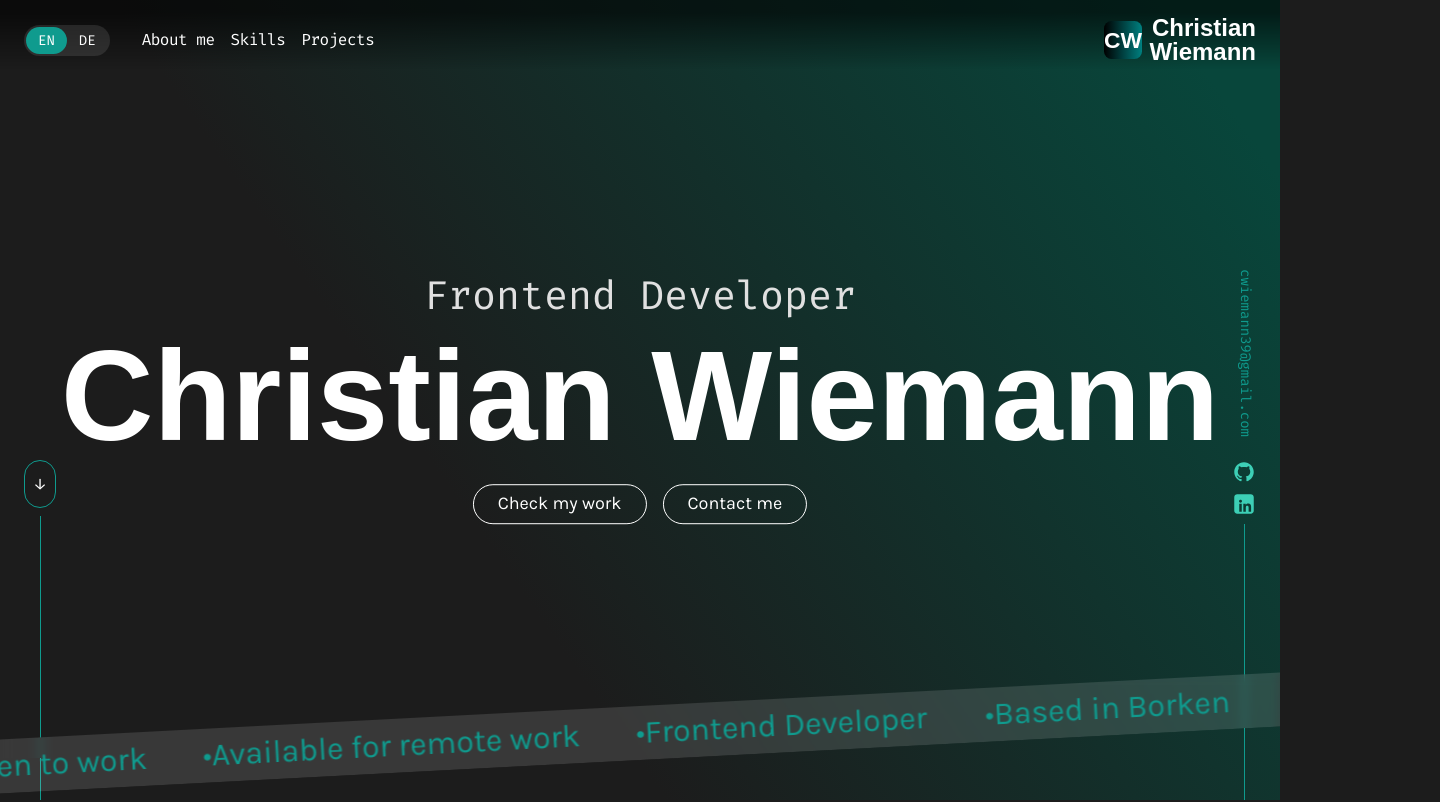
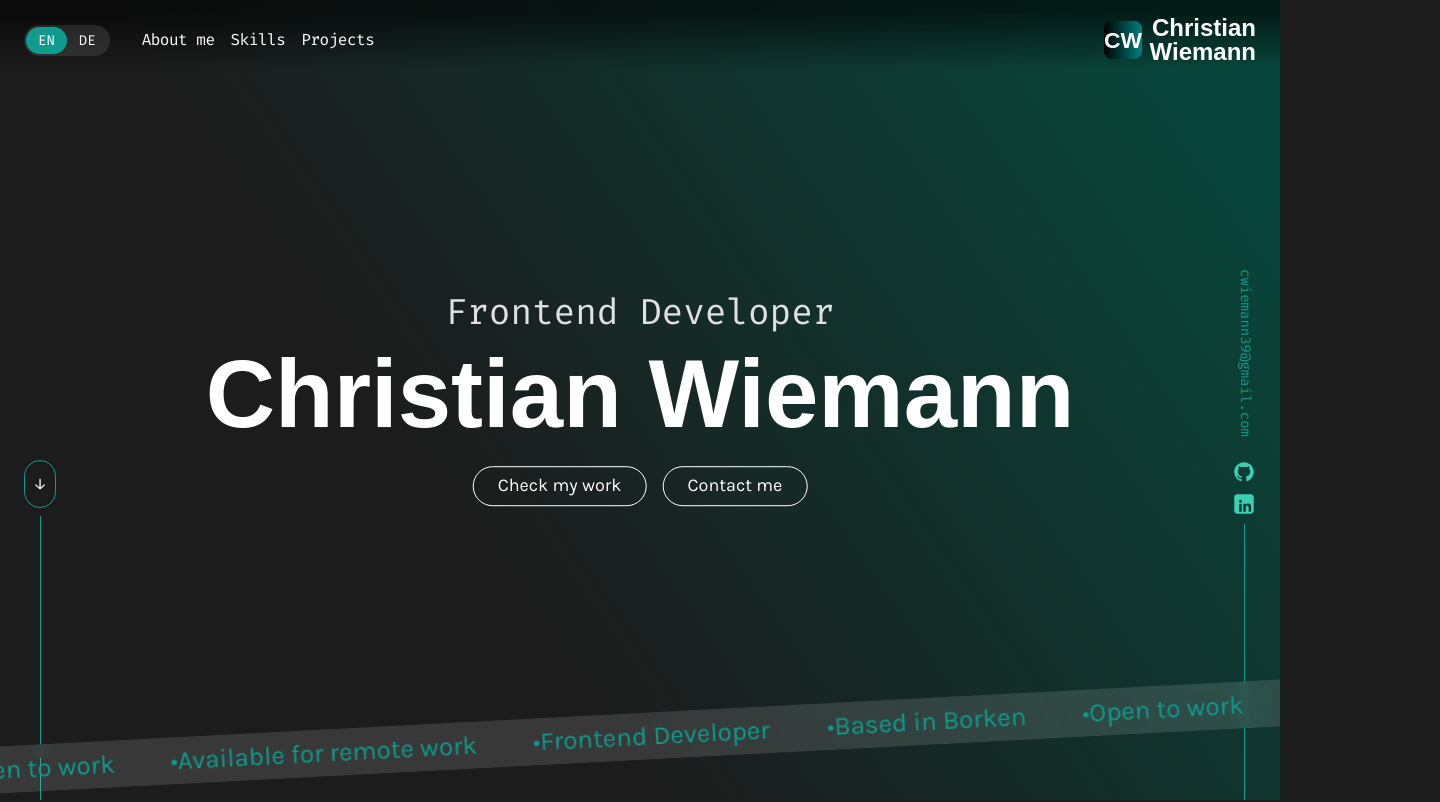
Before and after one commit to CWhymann/portfolio, an Angular app: page / in a window 1280 px wide. Shown: the top 802 px of the page, 1440 px wide, since content can reach past the window. Built offline with nearby package versions, Linux system fonts and the light colour scheme; a web font is replaced by a local one.

Commit message:
feat: implement responsive design across all breakpoints
- add mobile, tablet and desktop layouts for all sections (header, hero, about, skills, projects, testimonials, contact, footer)

- adjust typography, spacing and component sizing per breakpoint

```diff
--- a/src/app/components/about/about.scss
+++ b/src/app/components/about/about.scss
@@ -166,4 +166,82 @@
       padding: $spacing-md;
     }
   }
+
+  @include tablet {
+    height: auto;
+    padding: $spacing-xl $spacing-md;
+
+    &__container {
+      flex-direction: column;
+      gap: $spacing-lg;
+    }
+
+    &__image-wrapper,
+    &__image {
+      width: 100%;
+      max-width: 480px;
+      height: auto;
+      aspect-ratio: 1 / 1;
+    }
+
+    &__content {
+      padding-top: 0;
+      width: 100%;
+      align-items: center;
+    }
+
+    &__box {
+      width: 100%;
+      max-width: 568px;
+      min-height: auto;
+    }
+
+    &__title {
+      font-size: 44px;
+    }
+  }
+
+  @include desktop {
+    height: auto;
+    padding: $spacing-xl $spacing-md;
+
+    &__container {
+      flex-direction: row;
+      gap: $spacing-lg;
+    }
+
+    &__image-wrapper,
+    &__image {
+      width: min(568px, 38vw);
+      height: min(568px, 38vw);
+    }
+
+    &__content {
+      padding-top: 0;
+    }
+
+    &__box {
+      width: min(568px, 40vw);
+      min-height: auto;
+    }
+  }
+
+  @include wide {
+    height: 900px;
+
+    &__image-wrapper,
+    &__image {
+      width: 568px;
+      height: 568px;
+    }
+
+    &__content {
+      padding-top: 160px;
+    }
+
+    &__box {
+      width: 568px;
+      min-height: 540px;
+    }
+  }
 }
--- a/src/app/components/contact/contact.html
+++ b/src/app/components/contact/contact.html
@@ -76,10 +76,8 @@
         }
 
         <div class="contact__submit">
-        <button class="contact__btn" type="submit" [disabled]="form.invalid">Say Hello ;)</button>
+          <button class="contact__btn" type="submit" [disabled]="form.invalid">Say Hello</button>
         </div>
       </form>
     </div>
-
-  <a class="contact__to-top" href="#top" aria-label="Back to top">↑</a>
   </section>
--- a/src/app/components/contact/contact.scss
+++ b/src/app/components/contact/contact.scss
@@ -12,11 +12,12 @@
     gap: $spacing-xl;
     max-width: 1248px;
     margin: 0 auto;
+    width: 100%;
   }
 
   &__left {
-    width: 568px;
-    height: 337px;
+    width: 100%;
+    max-width: 568px;
     flex-shrink: 1;
     display: flex;
     flex-direction: column;
@@ -37,6 +38,7 @@
     color: $color-accent;
     line-height: 1;
     letter-spacing: -0.02em;
+    word-break: break-word;
   }
 
   &__subtitle {
@@ -65,8 +67,9 @@
   }
 
   &__form {
-    width: 616px;
-    flex-shrink: 0;
+    width: 100%;
+    max-width: 616px;
+    flex-shrink: 1;
     display: flex;
     flex-direction: column;
     gap: 40px;
@@ -180,22 +183,16 @@
     }
   }
 
-  &__to-top {
-    position: absolute;
-    bottom: $spacing-lg;
-    right: $spacing-lg;
-    width: 48px;
-    height: 48px;
-    border: 1px solid $color-white;
-    border-radius: 50%;
-    @include flex-center;
-    font-size: 20px;
-    color: $color-white;
-    transition: all $transition-base;
+  @include tablet {
+    &__container {
+      flex-direction: column;
+      gap: $spacing-xl;
+    }
 
-    &:hover {
-      border-color: $color-accent;
-      color: $color-accent;
+    &__left,
+    &__form {
+      width: 100%;
+      max-width: 100%;
     }
   }
 
@@ -211,22 +208,24 @@
 
     &__left {
       width: 100%;
+      max-width: 100%;
       height: auto;
-      gap: 0; // kein pauschaler gap mehr – Abstände unten gezielt gesetzt
+      gap: $spacing-sm;
     }
 
     &__label {
-      margin-bottom: $spacing-sm; // 16px Label -> Titel
+      margin-bottom: $spacing-sm;
     }
 
     &__title {
-      font-size: 56px;
+      font-size: 36px;
       line-height: 1.1;
-      margin-bottom: $spacing-md; // 32px Titel -> "Got a problem" Box
+      margin-bottom: $spacing-md;
+      word-break: break-word;
     }
 
     &__subtitle {
-      margin-bottom: $spacing-sm; // 16px Subtitle -> Fließtext
+      margin-bottom: $spacing-sm;
     }
 
     &__text {
@@ -234,55 +233,51 @@
     }
 
     &__cta {
-      margin-top: $spacing-sm; // 16px Text -> CTA-Zeile
+      margin-top: $spacing-sm;
       line-height: 1.4;
     }
 
     &__form {
       width: 100%;
       max-width: 100%;
-      gap: 0;
-      margin-top: $spacing-lg; // 40px Abstand Box -> Formular (border-top zählt mit dazu)
+      flex-shrink: 1;
+      gap: $spacing-md;
+      margin-top: $spacing-lg;
     }
 
     &__field {
-      align-items: center;
+      align-items: flex-start;
     }
 
     &__field-label {
       text-align: left;
       width: 100%;
       display: block;
-      padding-top: $spacing-md; // 32px
+      padding-top: 0;
     }
 
     &__input {
       text-align: left;
       width: 100%;
-      padding-bottom: $spacing-md; // 32px
+      padding-bottom: $spacing-xs;
 
       &--textarea {
         text-align: left;
-        padding-top: $spacing-sm;
+        padding-top: $spacing-xs;
       }
     }
 
     &__privacy {
-      padding-top: $spacing-md; // 32px
-      padding-bottom: $spacing-md; // 32px
-    }
-
-    &__btn {
-      justify-content: center;
+      padding-top: $spacing-xs;
+      padding-bottom: $spacing-xs;
     }
 
     &__submit {
       justify-content: center;
     }
 
-    &__to-top {
-        position: static;
-        margin: $spacing-sm auto 0;
-      }
+    &__btn {
+      justify-content: center;
+    }
   }
 }
--- a/src/app/components/footer/footer.scss
+++ b/src/app/components/footer/footer.scss
@@ -62,15 +62,49 @@
 
   &__right {
     display: flex;
-    flex-direction: column;
-    align-items: flex-end;
+    align-items: stretch;
     gap: 8px;
   }
 
+  &__scroll {
+    display: flex;
+    flex-direction: column;
+    align-items: center;
+  }
+
+  &__scroll-oval {
+    width: 32px;
+    height: 48px;
+    border: 1px solid $color-accent;
+    border-radius: 20px;
+    color: $color-white;
+    @include flex-center;
+    flex-shrink: 0;
+    transition: all $transition-base;
+
+    &:hover {
+      color: $color-accent;
+    }
+  }
+
+  &__scroll-line {
+    flex: 1;
+    width: 1px;
+    background: $color-accent;
+    margin-top: $spacing-xs;
+  }
+
+  &__links {
+    display: flex;
+    flex-direction: column;
+    align-items: flex-start;
+    gap: $spacing-xs;
+  }
+
   &__link {
-    font-family: $font-family-heading; // Karla statt Fira Code
+    font-family: $font-family-heading;
     font-weight: 400;
-    font-size: $font-size-base; // 16px statt $font-size-sm
+    font-size: $font-size-base;
     color: $color-white;
     transition: color $transition-base;
     white-space: nowrap;
@@ -85,12 +119,10 @@
   }
 
   @include mobile {
-    @include mobile {
-        padding-top: $spacing-sm;
-        padding-bottom: $spacing-md;
-        padding-left: $spacing-sm;
-        padding-right: $spacing-sm;
-    }
+    padding-top: $spacing-sm;
+    padding-bottom: $spacing-md;
+    padding-left: $spacing-sm;
+    padding-right: $spacing-sm;
 
     &__container {
       display: grid;
@@ -109,7 +141,7 @@
 
     &__logo {
       grid-area: logo;
-      margin-top: $spacing-sm;
+      margin-top: $spacing-md;
     }
 
     &__info {
@@ -119,9 +151,52 @@
 
     &__right {
       grid-area: links;
-      align-items: flex-start; // statt flex-end
+      flex-direction: column;
+      align-items: flex-end;
       justify-self: end;
-      gap: $spacing-xs;
+      gap: $spacing-sm;
+    }
+
+    &__scroll-oval {
+      width: 28px;
+      height: 40px;
+    }
+
+    &__center {
+      grid-area: copy;
+      justify-content: center;
+      margin-top: $spacing-sm;
+    }
+  }
+
+  @include tablet {
+    &__container {
+      display: grid;
+      grid-template-columns: 1fr auto;
+      grid-template-areas:
+        'logo  links'
+        'info  links'
+        'copy  copy';
+      row-gap: $spacing-md;
+      text-align: left;
+    }
+
+    &__left {
+      display: contents;
+    }
+
+    &__logo {
+      grid-area: logo;
+    }
+
+    &__info {
+      grid-area: info;
+    }
+
+    &__right {
+      grid-area: links;
+      align-items: center;
+      justify-self: end;
     }
 
     &__center {
--- a/src/app/components/header/header.scss
+++ b/src/app/components/header/header.scss
@@ -134,7 +134,31 @@
     }
 
     &__logo-text {
-      font-size: 18px;
+      font-size: 16px;
+    }
+  }
+
+  @include tablet {
+    &__left {
+      display: none;
+    }
+
+    &__hamburger {
+      display: flex;
+      flex-shrink: 0;
+    }
+
+    &__mobile-menu {
+      right: $spacing-sm;
+    }
+
+    &__logo-text {
+      font-size: 20px;
+    }
+
+    &__logo-icon {
+      width: 34px;
+      height: 34px;
     }
   }
 }
--- a/src/app/components/hero/hero.scss
+++ b/src/app/components/hero/hero.scss
@@ -194,6 +194,7 @@
       opacity: 0.6;
     }
   }
+
   @include mobile {
     height: 844px;
 
@@ -215,6 +216,7 @@
       padding: $spacing-xs $spacing-sm;
       white-space: nowrap;
     }
+
     &__scroll {
       top: calc(55% + 100px);
     }
@@ -256,6 +258,73 @@
       font-size: 18px;
     }
   }
+
+  @include tablet {
+    &__role {
+      font-size: 28px;
+    }
+
+    &__name {
+      font-size: 72px;
+      white-space: normal;
+    }
+
+    &__scroll {
+      top: calc(50% + 80px);
+    }
+
+    &__socials {
+      top: calc(50% + 80px);
+    }
+
+    &__social-mail-icon {
+      display: block;
+      width: 22px;
+      height: 22px;
+      margin: 0;
+    }
+
+    &__social-mail-wrap {
+      position: static;
+      margin-bottom: 0;
+    }
+
+    &__social-mail-text {
+      display: none;
+    }
+
+    &__marquee-track span {
+      font-size: 22px;
+    }
+  }
+
+  @include desktop {
+    &__role {
+      font-size: 36px;
+    }
+
+    &__name {
+      font-size: 96px;
+    }
+
+    &__marquee-track span {
+      font-size: 26px;
+    }
+  }
+
+  @include wide {
+    &__role {
+      font-size: 40px;
+    }
+
+    &__name {
+      font-size: 128px;
+    }
+
+    &__marquee-track span {
+      font-size: 32px;
+    }
+  }
 }
 
 @keyframes marquee {
--- a/src/app/components/project-modal/project-modal.scss
+++ b/src/app/components/project-modal/project-modal.scss
@@ -147,27 +147,28 @@
   }
 
   @include mobile {
-    width: 100%;
-    max-width: 320px;
+    width: 92vw;
+    max-width: 400px;
     height: auto;
-    max-height: 90vh;
+    max-height: 85vh;
     box-sizing: border-box;
     border-radius: 20px;
     overflow-y: auto;
     flex-direction: column;
     align-items: stretch;
-    padding-bottom: $spacing-xl;
+    padding-bottom: $spacing-lg;
 
     &__right {
       position: static;
       width: 100%;
-      height: 220px;
+      height: auto;
+      aspect-ratio: 16 / 10;
       order: -1;
     }
 
     &__image {
       width: 100%;
-      height: 220px;
+      height: 100%;
       border-radius: 20px 20px 0 0;
     }
 
@@ -180,11 +181,11 @@
     }
 
     &__number {
-      font-size: 40px;
+      font-size: 36px;
     }
 
     &__title {
-      font-size: 28px;
+      font-size: 26px;
       margin-top: 0;
     }
 
@@ -194,6 +195,7 @@
 
     &__buttons {
       flex-wrap: wrap;
+      gap: $spacing-xs;
     }
 
     &__close {
@@ -208,4 +210,90 @@
       text-align: right;
     }
   }
+
+  @include tablet {
+    width: 85vw;
+    max-width: 620px;
+    height: auto;
+    max-height: 85vh;
+    box-sizing: border-box;
+    border-radius: 24px;
+    flex-direction: column;
+    align-items: stretch;
+    overflow-y: auto;
+    padding-bottom: $spacing-lg;
+
+    &__right {
+      position: static;
+      width: 100%;
+      height: auto;
+      aspect-ratio: 16 / 9;
+    }
+
+    &__image {
+      width: 100%;
+      height: 100%;
+      border-radius: 24px 24px 0 0;
+    }
+
+    &__left {
+      position: static;
+      width: 100%;
+      box-sizing: border-box;
+      padding: $spacing-lg;
+      gap: $spacing-sm;
+    }
+
+    &__number {
+      font-size: 48px;
+    }
+
+    &__title {
+      font-size: 32px;
+      margin-top: 0;
+    }
+
+    &__next {
+      position: static;
+      display: block;
+      text-align: right;
+      margin-top: $spacing-sm;
+    }
+  }
+
+  @include desktop {
+    width: min(1100px, 92vw);
+    height: auto;
+    min-height: 560px;
+
+    &__left {
+      width: min(480px, 38vw);
+    }
+
+    &__right {
+      left: min(600px, 52vw);
+      width: min(480px, 40vw);
+      height: min(340px, 32vw);
+    }
+
+    &__image {
+      width: 100%;
+      height: 100%;
+    }
+  }
+
+  @include wide {
+    width: 1248px;
+    height: 656px;
+
+    &__left {
+      width: 480px;
+    }
+
+    &__right {
+      left: 648px;
+      width: 520px;
+      height: 370px;
+    }
+  }
 }
--- a/src/app/components/projects/projects.scss
+++ b/src/app/components/projects/projects.scss
@@ -180,4 +180,56 @@ $item-height: 88px;
       display: none;
     }
   }
+
+  @include tablet {
+    padding: $spacing-xl $spacing-md;
+
+    &__container {
+      display: flex;
+      flex-direction: column;
+      padding: 0;
+      gap: $spacing-lg;
+    }
+
+    &__left {
+      width: 100%;
+    }
+
+    &__title {
+      font-size: 44px;
+    }
+
+    &__text {
+      max-width: 100%;
+    }
+
+    &__list {
+      width: 100%;
+    }
+
+    &__preview-wrapper {
+      display: none;
+    }
+  }
+
+  @include desktop {
+    &__container {
+      display: grid;
+      grid-template-columns: minmax(0, 1fr) minmax(0, 380px);
+      padding-left: clamp(24px, 6vw, 110px);
+      padding-right: $spacing-md;
+    }
+
+    &__preview-wrapper {
+      display: flex;
+    }
+  }
+
+  @include wide {
+    &__container {
+      grid-template-columns: 880px 1fr;
+      padding-left: 110px;
+      padding-right: 0;
+    }
+  }
 }
--- a/src/app/components/skills/skills.scss
+++ b/src/app/components/skills/skills.scss
@@ -159,4 +159,65 @@
       height: 72px;
     }
   }
+
+  @include tablet {
+    height: auto;
+    padding: $spacing-xl $spacing-md;
+
+    &__container {
+      flex-direction: column;
+      gap: $spacing-lg;
+    }
+
+    &__box {
+      width: 100%;
+      max-width: 568px;
+    }
+
+    &__grid {
+      grid-template-columns: repeat(4, 1fr);
+      width: 100%;
+      max-width: 568px;
+      height: auto;
+      gap: $spacing-md;
+    }
+
+    &__icon-item img {
+      width: 72px;
+      height: 80px;
+    }
+  }
+
+  @include desktop {
+    height: auto;
+    padding: $spacing-xl $spacing-md;
+
+    &__container {
+      flex-direction: row;
+    }
+
+    &__box {
+      width: min(500px, 38vw);
+    }
+
+    &__grid {
+      width: min(632px, 45vw);
+      height: auto;
+      gap: clamp(24px, 4vw, 72px);
+    }
+  }
+
+  @include wide {
+    height: 695px;
+
+    &__box {
+      width: 500px;
+    }
+
+    &__grid {
+      width: 632px;
+      height: 428px;
+      gap: 72px;
+    }
+  }
 }
--- a/src/app/components/testimonials/testimonials.scss
+++ b/src/app/components/testimonials/testimonials.scss
@@ -55,7 +55,7 @@
 
   &__card-wrapper {
     position: absolute;
-    width: 560px;
+    width: 632px;
     transition: all 0.4s ease;
 
     &--active {
@@ -66,14 +66,14 @@
     }
 
     &--prev {
-      left: calc(50% - 560px - 40px);
+      left: calc(50% - 632px - 40px);
       transform: translateX(-50%);
       opacity: 0.5;
       z-index: 0;
     }
 
     &--next {
-      left: calc(50% + 560px + 40px);
+      left: calc(50% + 632px + 40px);
       transform: translateX(-50%);
       opacity: 0.5;
       z-index: 0;
@@ -81,26 +81,38 @@
   }
 
   &__card {
-    width: 560px;
-    height: 310px;
-    border-radius: 30px;
-    padding: $spacing-lg;
+    width: 632px;
+    height: 248px;
+    border-radius: 32px;
+    padding: 48px 40px;
     display: flex;
     flex-direction: column;
     justify-content: space-between;
-    background: $color-secondary;
-    border: 1px solid transparent;
+    background: rgba(61, 207, 182, 0.1);
+    border: 1px solid #3dcfb6;
 
     &--active {
+      height: 274px;
+      background: rgba(61, 207, 182, 0.3);
       border-color: #3dcfb6;
     }
   }
 
+  &__card--active &__card-text {
+    color: $color-white;
+  }
+
   &__card-text {
-    font-family: $font-family-base;
-    font-size: $font-size-base;
-    color: $color-text;
-    line-height: 1.6;
+    font-family: $font-family-heading;
+    font-size: 20px;
+    color: rgba(255, 255, 255, 0.8);
+    line-height: 1.2;
+    height: 112px;
+    display: -webkit-box;
+    line-clamp: 5;
+    -webkit-line-clamp: 5;
+    -webkit-box-orient: vertical;
+    overflow: hidden;
   }
 
   &__card-footer {
@@ -168,12 +180,12 @@
     &__slider {
       width: 100%;
       height: auto;
-      min-height: 460px;
+      min-height: 400px;
       overflow: hidden;
     }
 
     &__card-wrapper {
-      width: calc(100vw - 40px);
+      width: calc(100% - 40px);
       max-width: 358px;
 
       &--active {
@@ -182,23 +194,26 @@
       }
 
       &--prev {
-        left: calc(50% - 100vw);
+        left: calc(50% - 100% - 20px);
         transform: translateX(-50%);
       }
 
       &--next {
-        left: calc(50% + 100vw);
+        left: calc(50% + 100% + 20px);
         transform: translateX(-50%);
       }
     }
 
     &__card {
       width: 100%;
-      height: auto;
-      min-height: 320px;
+      height: 340px;
       border-radius: 32px;
       padding: 30px;
       padding-top: 50px;
+
+      &--active {
+        height: 340px;
+      }
     }
 
     &__quote {
@@ -210,6 +225,9 @@
     &__card-text {
       font-size: 14px;
       line-height: 1.2;
+      height: auto;
+      line-clamp: 6;
+      -webkit-line-clamp: 6;
     }
 
     &__card-footer {
@@ -220,15 +238,70 @@
       z-index: 1;
     }
 
-    &__card-line {
-      flex: 1;
-      height: 1px;
-      background: $color-text-muted;
-    }
-
     &__card-author {
       white-space: nowrap;
       font-size: 12px;
     }
   }
+
+  @include tablet {
+    padding: $spacing-xl $spacing-md;
+
+    &__slider {
+      width: 100%;
+      height: auto;
+      min-height: 340px;
+      overflow: hidden;
+    }
+
+    &__card-wrapper {
+      width: min(500px, 70vw);
+
+      &--prev {
+        left: calc(50% - min(500px, 70vw) - 20px);
+      }
+
+      &--next {
+        left: calc(50% + min(500px, 70vw) + 20px);
+      }
+    }
+
+    &__card {
+      width: 100%;
+      height: auto;
+      min-height: 260px;
+      padding: $spacing-md;
+
+      &--active {
+        height: auto;
+        min-height: 280px;
+      }
+    }
+
+    &__card-text {
+      height: auto;
+      line-clamp: 5;
+      -webkit-line-clamp: 5;
+    }
+  }
+
+  @include desktop {
+    &__slider {
+      width: 100%;
+      max-width: $max-width;
+      overflow: hidden;
+    }
+
+    &__card-wrapper {
+      width: min(632px, 45vw);
+
+      &--prev {
+        left: calc(50% - min(632px, 45vw) - 40px);
+      }
+
+      &--next {
+        left: calc(50% + min(632px, 45vw) + 40px);
+      }
+    }
+  }
 }
```
Also changed, not shown: src/app/components/footer/footer.html (+7 -0 lines). Lines whose indentation alone changed are shown as unchanged.
